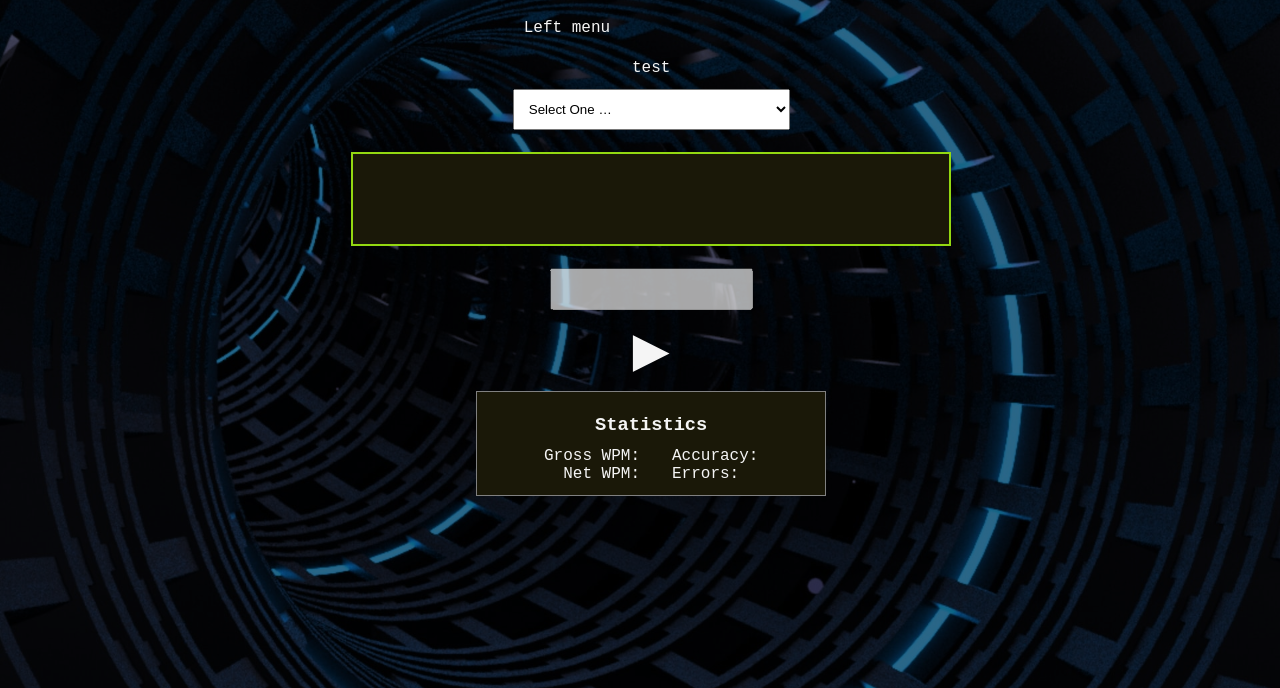
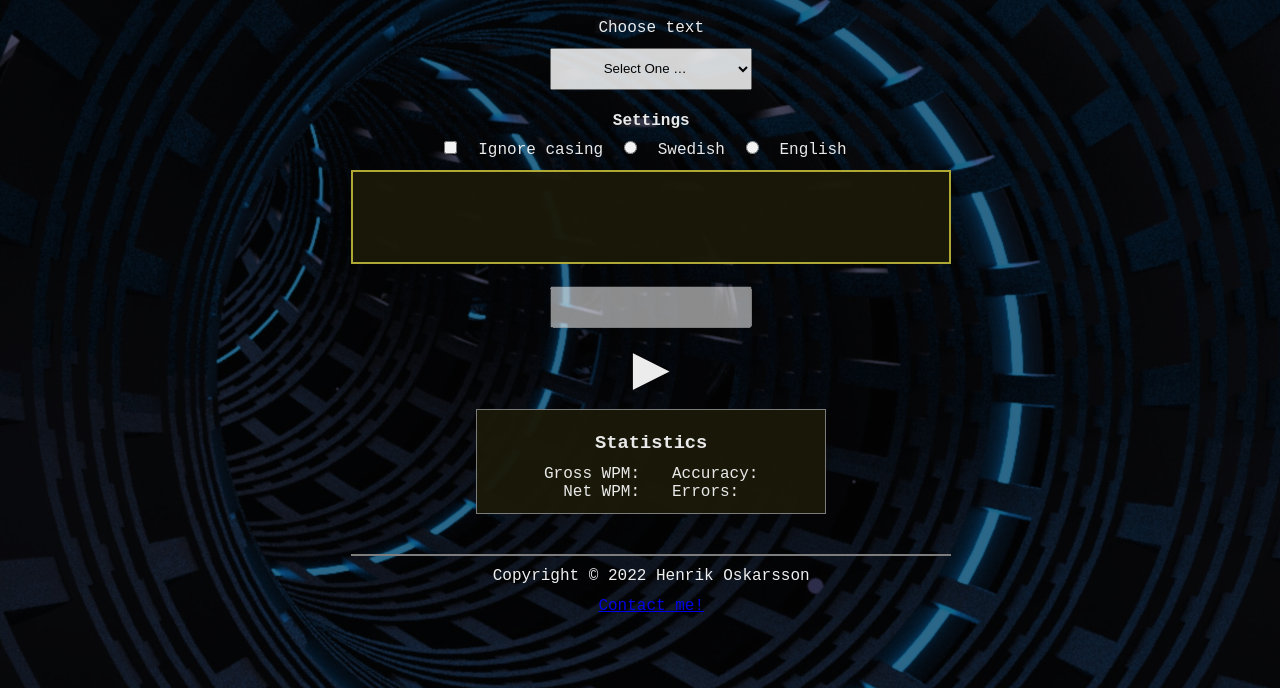
Before and after one commit to m1tron/hyper-typer, a plain HTML site: page index.html in a window 1280 px wide. Shown: the part 134-822 px from the top of the page. Drawn offline with Linux system fonts and the light colour scheme.

Commit message:
Lagt till sista elementen i html. Footer och settings.

```diff
--- a/css/style.css
+++ b/css/style.css
@@ -3,6 +3,7 @@
     margin: 0;
     padding: 0.7rem;
     box-sizing: border-box;
+    opacity: 99%;
 }
 
 /* || VARIABLES */
@@ -13,6 +14,12 @@
     --SEATGREEN: hsl(83, 64%, 35%);
 }
 
+/* @font-face {
+    font-family: "monospace";
+    src: local(""),
+      url("trickster-COLRv1.otf") format("opentype") tech(color-COLRv1), url("trickster-outline.otf")
+        format("opentype"), url("trickster-outline.woff") format("woff");
+  } */
 
 body {
     font: 1.0rem 'Roboto Mono', monospace;
@@ -32,8 +39,12 @@ header, main, footer {
     display: flex;
     width: 600px;
 }
-main {
-  display: flex;
+
+footer {
+    border-top: 2px gray solid;
+}
+
+main, footer {
   flex-direction: column;
   flex: 1;
   align-items: center;
@@ -42,12 +53,18 @@ img {
     width: 600px;
 }
 
-.flex-grid-halfs {
-    width: 48%;
+.flex-grid-third {
+    width: 35%;
+    text-align: center;
+    opacity: 85%;
+}
+
+#settings {
+    text-align: center;
 }
 
 #text-window {
-    border: 2px rgb(147, 216, 17) solid;
+    border: 2px rgba(212, 202, 62, 0.847) solid;
     background-color: rgb(26, 24, 8);
     width: 600px;
 }
@@ -78,3 +95,6 @@ span {
 #error {
     background-color: salmon;
 }
+#pass {
+    color: yellow;
+}
--- a/index.html
+++ b/index.html
@@ -21,19 +21,26 @@ heos2200@student.miun.se
         <img src="img/hypertyper.png" alt="">
     </header>
     <main>
-        <label class="flex-grid-halfs" for="">Left menu</label>
-        <label for="dropmenu">test</label>
-        <select class="flex-grid-halfs" id="textSelect">
+        <label for="dropmenu">Choose text</label>
+        <select class="flex-grid-third" id="textSelect">
             <option value="">Select One …</option>
         </select>
-        <label for=""></label>
+        <section id="settings">
+            <h4>Settings</h4>
+            <input type="checkbox" id="case" name="case" value="CSS">
+            <label for="case">Ignore casing</label>
+            <input type="radio" id="case" name="lang" value="swedish">
+            <label for="swedish">Swedish</label>
+            <input type="radio" id="case" name="lang" value="english">
+            <label for="english">English</label>
+        </section>
         <div id="text-window">
             <h2 id="title"></h1>
             <h3 id="author"></h2>
             <p id="textbox"></p>
         </div>
         <p></p>
-        <input type="text" id="inputbox" disabled></input>
+        <input type="text" id="inputbox" class="flex-grid-third" disabled></input>
         <p id = "play">&#x25B6;</p>
         <section id="statistics">
             <h3>Statistics</h3>
@@ -57,16 +64,12 @@ heos2200@student.miun.se
         </section>
 
 
-
-
-
-
-
-
-
     </main>
 
-    <footer></footer>
+    <footer>
+        Copyright © 2022 Henrik Oskarsson
+        <a href="mailto:jultomten@rovaniemi.fi">Contact me!</a>
+    </footer>
 </body>
 
 </html>
--- a/js/main.js
+++ b/js/main.js
@@ -69,7 +69,7 @@ function supertyper() {
             html.inputbox.value = "";
             if (event.data == spans[index].innerText) {
                 console.log("MATCH");
-                spans[index].id = "";
+                spans[index].id = "pass";
             }
             else {
                 spans[index].id = "error";
@@ -77,11 +77,11 @@ function supertyper() {
             }
             index++;
             updateStats();
-            spans[index].id = "selected";
-
             if (index == spans.length) {
                 stopGame();
+                return;
             }
+            spans[index].id = "selected";
         });
     }
 
@@ -115,13 +115,12 @@ function supertyper() {
 
     function updateStats(){
         let elapsed_minutes = (new Date().getTime() - time) / (1000 * 60);
-        //console.log(time);
-        //console.log(date.getTime());
         document.getElementById("gwpm").innerHTML = (index / (5*elapsed_minutes)).toFixed(0);
         document.getElementById("accuracy").innerHTML = parseFloat((index - errors)*100/index).toFixed(0)+"%";
         document.getElementById("nwpm").innerHTML = ((index - errors) / (5*elapsed_minutes)).toFixed(0);
         document.getElementById("errors").innerHTML = errors;
     }
+
 }
 
 
```
